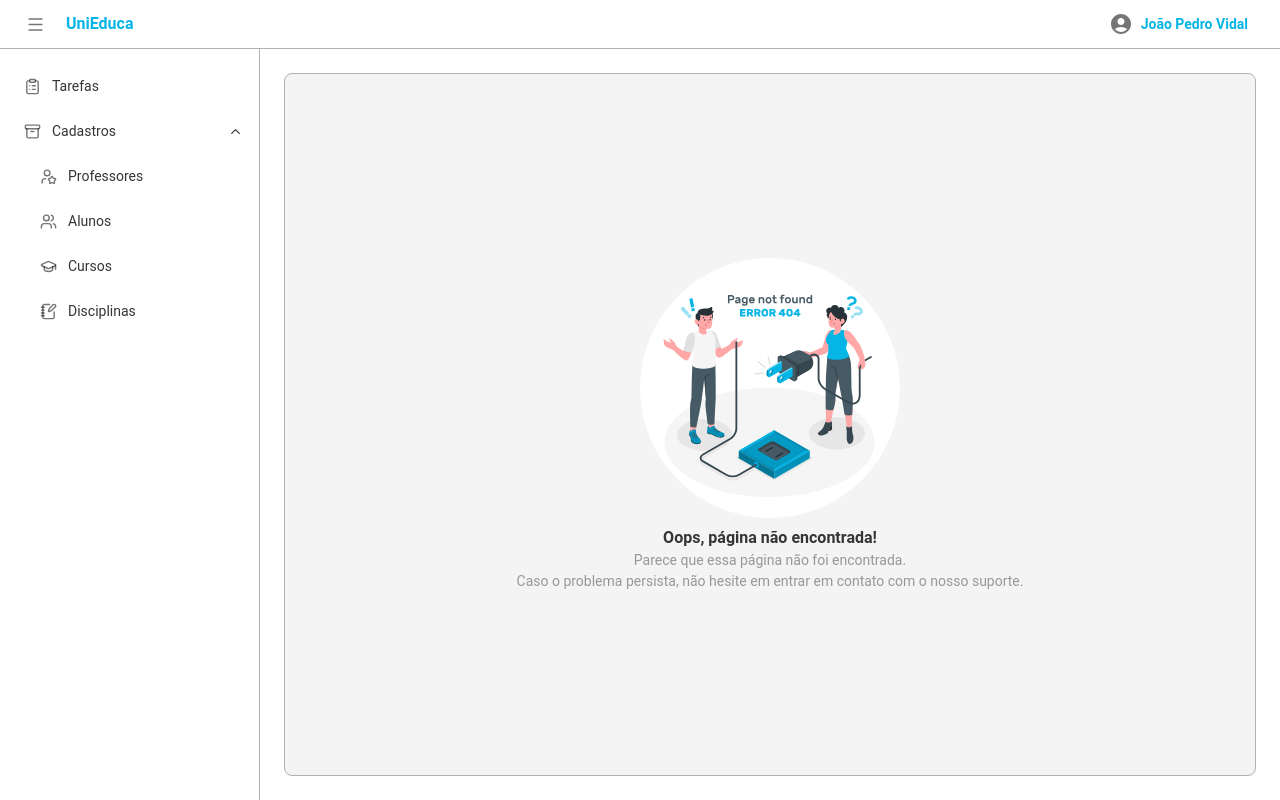
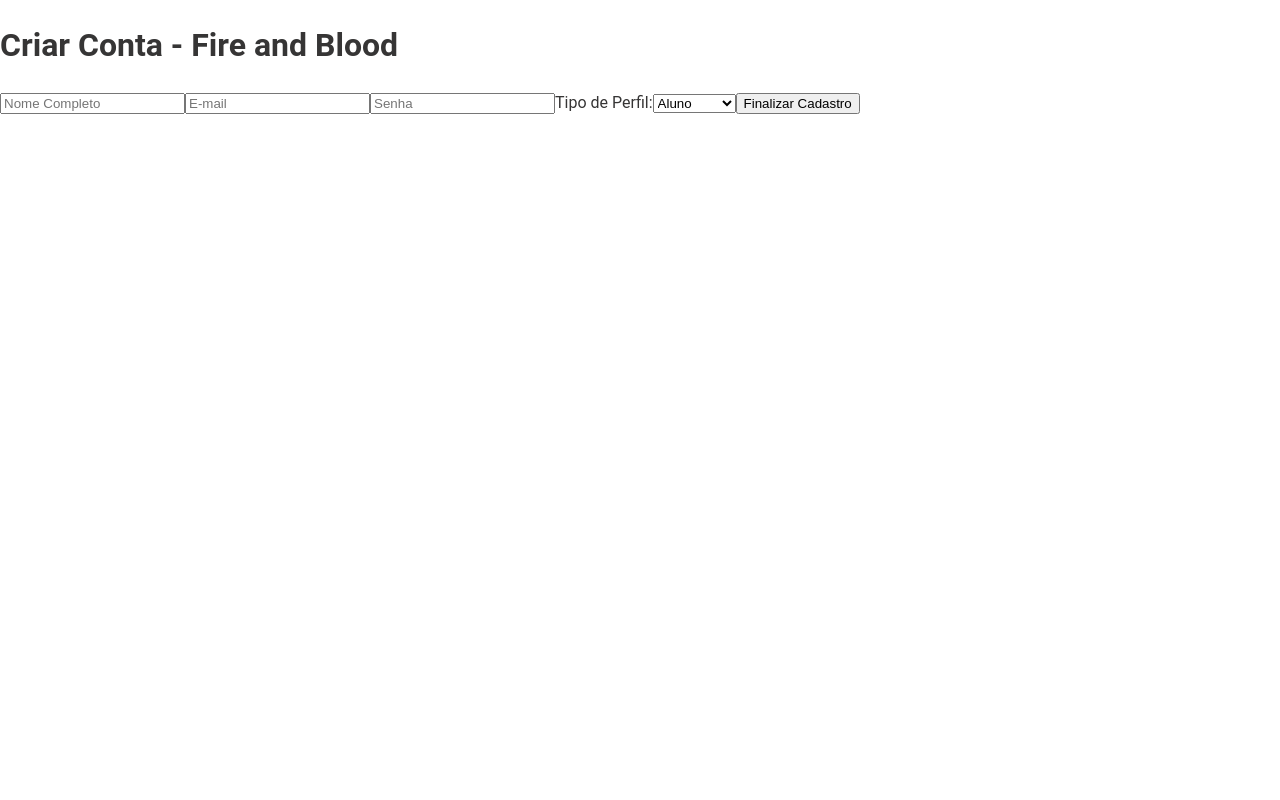
Before and after one commit to Projeto-Integrador-V-Unifagoc/projeto-integrador-v, a React (Vite) app in the folder frontend/: page /cadastro in a window 1280 px wide. Built offline with nearby package versions, Linux system fonts and the light colour scheme.

Commit message:
fix: correção de bug

```diff
--- a/frontend/package.json
+++ b/frontend/package.json
@@ -15,11 +15,11 @@
     "@mui/icons-material": "^7.3.8",
     "@mui/material": "^7.3.8",
     "@mui/x-data-grid": "^8.27.1",
-    "axios": "^1.13.5",
+    "axios": "^1.14.0",
     "lucide-react": "^0.563.0",
     "react": "^19.2.0",
     "react-dom": "^19.2.0",
-    "react-router-dom": "^7.13.0"
+    "react-router-dom": "^7.14.0"
   },
   "devDependencies": {
     "@eslint/js": "^9.39.1",
--- /dev/null
+++ b/frontend/src/Pages/Cadastro/cadastro.tsx
@@ -0,0 +1,80 @@
+import { useState } from 'react';
+import { useNavigate } from 'react-router-dom'; // Para redirecionar após o sucesso
+import { authService } from '../../services/auth-services';
+import { Perfil } from '../../enums/perfil';
+import type { Usuario } from '../../models/usuario';
+
+export function Cadastro() {
+  const navigate = useNavigate();
+
+  // Estado inicial seguindo a sua interface Usuario
+  const [formData, setFormData] = useState<Usuario>({
+    nome: '',
+    email: '',
+    senha: '',
+    tipo_usuario: Perfil.ALUNO // Valor padrão
+  });
+
+  const [loading, setLoading] = useState(false);
+
+  async function handleSubmit(e: React.FormEvent) {
+    e.preventDefault();
+    setLoading(true);
+
+    try {
+      // Chama o serviço que criamos no passo anterior
+      await authService.cadastrar(formData);
+
+      alert('Usuário criado com sucesso! Agora você pode fazer login.');
+      navigate('/login'); // Redireciona o usuário
+    } catch (error) {
+      console.error(error);
+      alert('Erro ao cadastrar. Verifique se o e-mail já existe ou se o backend está ligado.');
+    } finally {
+      setLoading(false);
+    }
+  }
+
+  return (
+    <div className="cadastro-container">
+      <form onSubmit={handleSubmit}>
+        <h1>Criar Conta - Fire and Blood</h1>
+
+        <input
+          type="text"
+          placeholder="Nome Completo"
+          required
+          onChange={e => setFormData({ ...formData, nome: e.target.value })}
+        />
+
+        <input
+          type="email"
+          placeholder="E-mail"
+          required
+          onChange={e => setFormData({ ...formData, email: e.target.value })}
+        />
+
+        <input
+          type="password"
+          placeholder="Senha"
+          required
+          onChange={e => setFormData({ ...formData, senha: e.target.value })}
+        />
+
+        <label>Tipo de Perfil:</label>
+        <select
+          value={formData.tipo_usuario}
+          onChange={e => setFormData({ ...formData, tipo_usuario: e.target.value as Perfil })}
+        >
+          <option value={Perfil.ALUNO}>Aluno</option>
+          <option value={Perfil.PROFESSOR}>Professor</option>
+          <option value={Perfil.SECRETARIA}>Secretaria</option>
+        </select>
+
+        <button type="submit" disabled={loading}>
+          {loading ? 'Cadastrando...' : 'Finalizar Cadastro'}
+        </button>
+      </form>
+    </div>
+  );
+}
--- /dev/null
+++ b/frontend/src/enums/perfil.ts
@@ -0,0 +1,5 @@
+export enum Perfil {
+  ALUNO = 'aluno',
+  PROFESSOR = 'professor',
+  SECRETARIA = 'secretaria'
+}
--- /dev/null
+++ b/frontend/src/models/usuario.ts
@@ -0,0 +1,8 @@
+import { Perfil } from "../enums/perfil";
+
+export interface Usuario {
+  nome: string;
+  email: string;
+  senha?: string;
+  tipo_usuario: string; // Mudamos de 'perfil' para 'tipo_usuario'
+}
--- a/frontend/src/routes/index.tsx
+++ b/frontend/src/routes/index.tsx
@@ -6,12 +6,19 @@ import BuildingPage from "../Pages/BuildingPage/BuildingPage";
 import NotFound from "../Pages/NotFound/NotFound";
 import Alunos from "../Pages/Alunos/Alunos";
 
+// Importe as suas telas aqui
+import { Cadastro } from "../Pages/Cadastro/cadastro";
+// import { Login } from "../Pages/Login";
 
 export function AppRoutes() {
     return (
         <Routes>
+            {/* ROTAS PÚBLICAS (Sem o Layout do sistema) */}
+            <Route path="/cadastro" element={<Cadastro />} />
+            <Route path="/login" element={<div>Tela de Login (Em breve)</div>} />
+
+            {/* ROTAS PRIVADAS (Com o Layout do sistema) */}
             <Route element={<MainLayout />}>
-                <Route path="*" element={<NotFound />} />
                 <Route path="/" element={<Home />}/>
                 <Route path="/home" element={<Home />}/>
                 <Route path="/tarefas/lista" element={<BuildingPage />} />
@@ -19,6 +26,9 @@ export function AppRoutes() {
                 <Route path="/alunos/lista" element={<Alunos />} />
                 <Route path="/cursos/lista" element={<BuildingPage />} />
                 <Route path="/disciplinas/lista" element={<BuildingPage />} />
+
+                {/* Rota 404 dentro do layout para manter o menu visível no erro */}
+                <Route path="*" element={<NotFound />} />
             </Route>
         </Routes>
     )
--- /dev/null
+++ b/frontend/src/services/auth-services.ts
@@ -0,0 +1,16 @@
+import api from './conexao-api';
+import type { Usuario } from '../models/usuario';
+
+export const authService = {
+  // Função para cadastrar (Tarefa do Felipe Junior)
+  async cadastrar(dados: Usuario) {
+    const response = await api.post('/usuarios', dados);
+    return response.data;
+  },
+
+  // Função para login (Tarefa do Gabriel Silva)
+  async login(email: string, senha: string) {
+    const response = await api.post('/login', { email, senha });
+    return response.data; // Aqui deve vir o Token JWT que você configurou!
+  }
+};
--- /dev/null
+++ b/frontend/src/services/conexao-api.ts
@@ -0,0 +1,9 @@
+import axios from "axios";
+
+// Criamos uma instância do Axios para não precisar repetir a URL em todo lugar
+const api = axios.create({
+  // Coloquei a porta 3333 que é o padrão que estamos usando no Node.js
+  baseURL: 'http://localhost:3000',
+});
+
+export default api;
```
Also changed, not shown: frontend/src/routes/usuario-rotas.tsx (added, +15 -0 lines), 1 other file (tests, documents, lock files or other folders).
